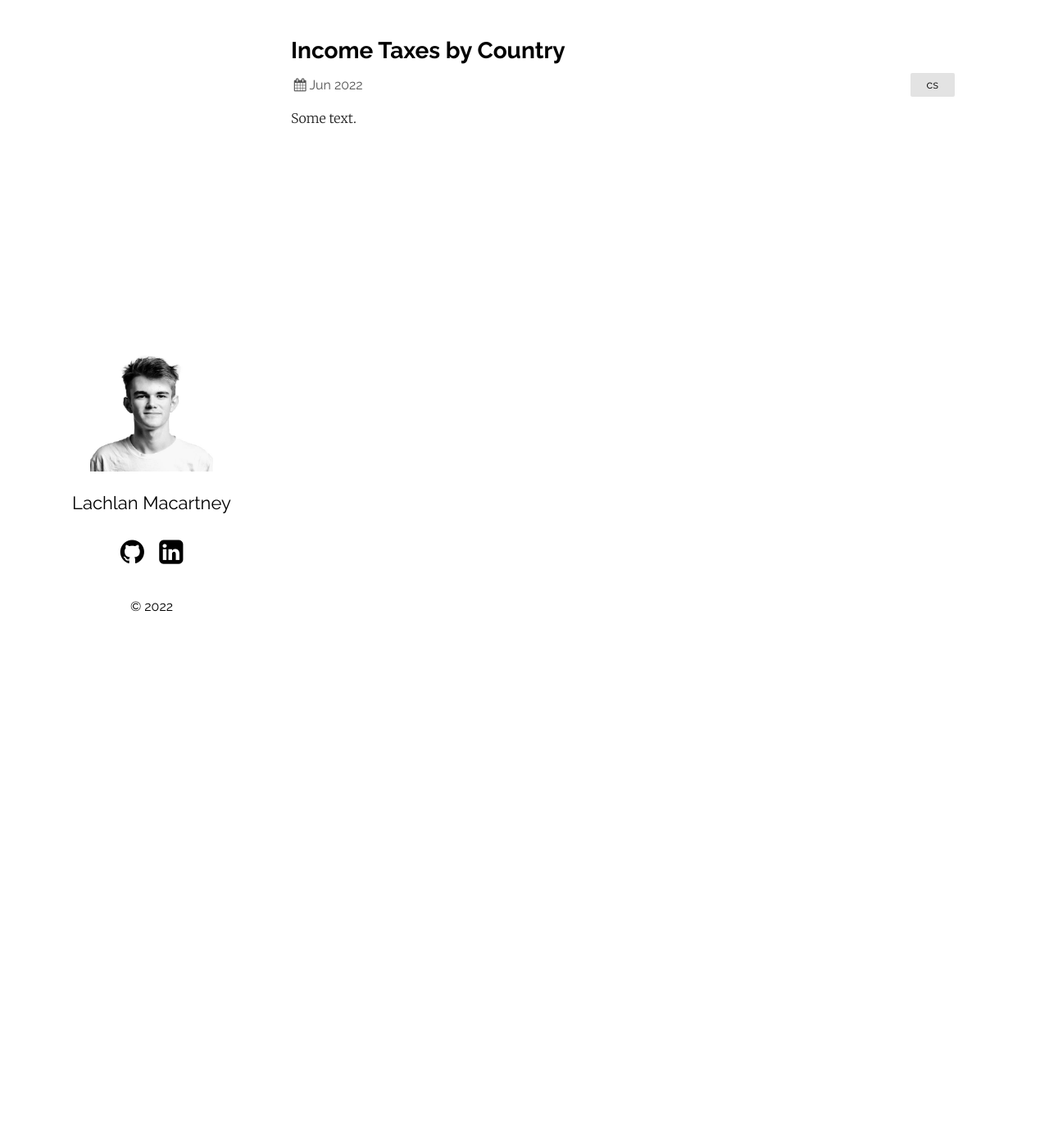
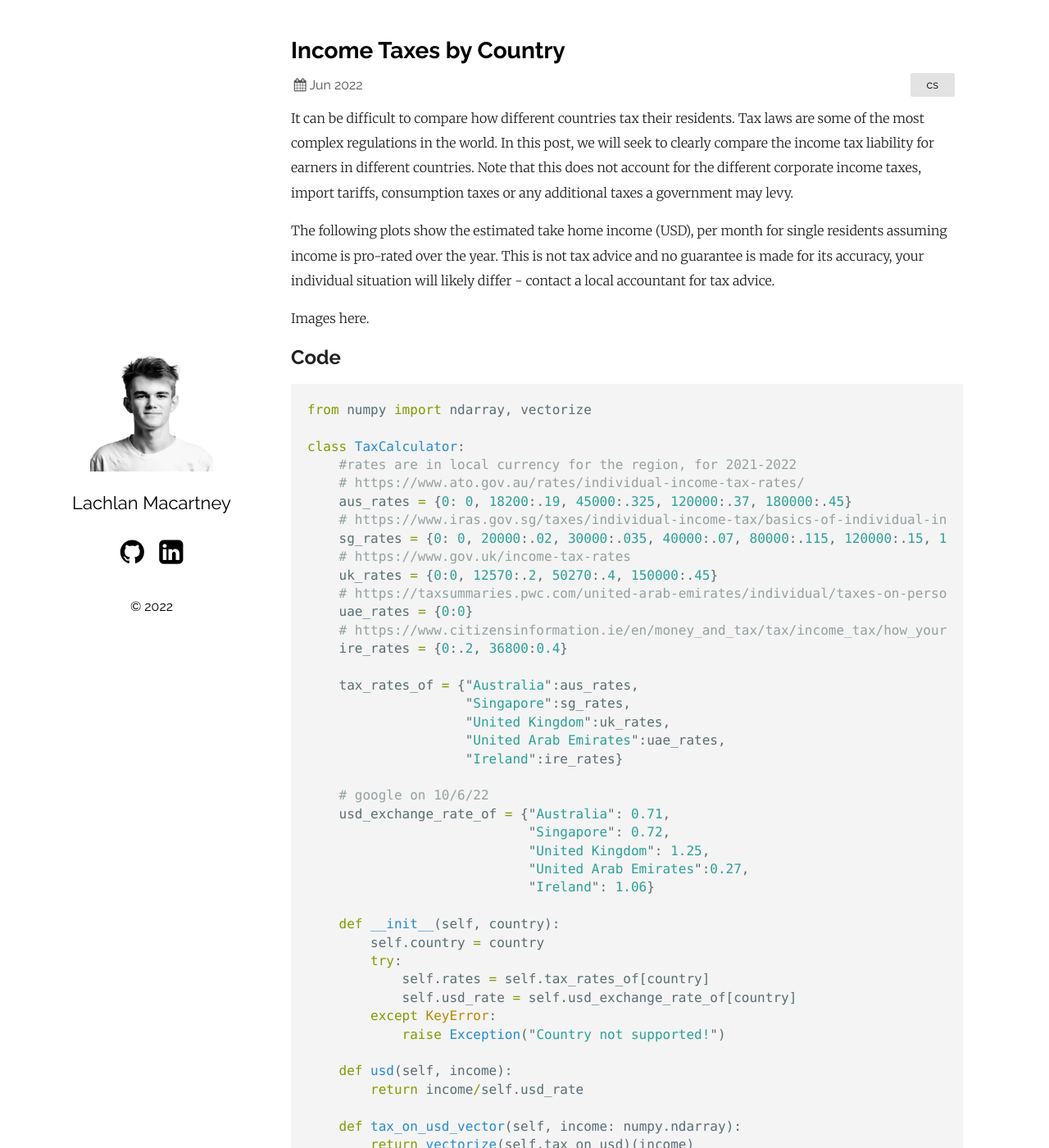
Before and after one commit to lachstr/lachstr.github.io, a Jekyll site: the page built from _posts/2022-06-10-income-tax.md, in a window 1280 px wide and 1400 px high. Shown: the whole window at 82% size. Built offline with Jekyll 4.4.1, drawn with Linux system fonts in a browser that asks for light colours; some of the changed text lies outside the part shown.

Commit message:
Update 2022-06-10-income-tax.md

````diff
--- a/_posts/2022-06-10-income-tax.md
+++ b/_posts/2022-06-10-income-tax.md
@@ -3,4 +3,97 @@ layout: post
 title: "Income Taxes by Country"
 categories: cs
 ---
-Some text.
+It can be difficult to compare how different countries tax their residents. Tax laws are some of the most complex regulations in the world. In this post, we will seek to clearly compare the income tax liability for earners in different countries. Note that this does not account for the different corporate income taxes, import tariffs, consumption taxes or any additional taxes a government may levy.
+
+The following plots show the estimated take home income (USD), per month for single residents assuming income is pro-rated over the year. This is not tax advice and no guarantee is made for its accuracy, your individual situation will likely differ - contact a local accountant for tax advice.
+
+Images here.
+
+## Code
+
+```python
+from numpy import ndarray, vectorize
+
+class TaxCalculator:
+    #rates are in local currency for the region, for 2021-2022
+    # https://www.ato.gov.au/rates/individual-income-tax-rates/
+    aus_rates = {0: 0, 18200:.19, 45000:.325, 120000:.37, 180000:.45}
+    # https://www.iras.gov.sg/taxes/individual-income-tax/basics-of-individual-income-tax/tax-residency-and-tax-rates/individual-income-tax-rates
+    sg_rates = {0: 0, 20000:.02, 30000:.035, 40000:.07, 80000:.115, 120000:.15, 160000:.18, 200000:.19, 240000:.195, 280000:.2, 320000:.22}
+    # https://www.gov.uk/income-tax-rates
+    uk_rates = {0:0, 12570:.2, 50270:.4, 150000:.45}
+    # https://taxsummaries.pwc.com/united-arab-emirates/individual/taxes-on-personal-income
+    uae_rates = {0:0}
+    # https://www.citizensinformation.ie/en/money_and_tax/tax/income_tax/how_your_tax_is_calculated.html
+    ire_rates = {0:.2, 36800:0.4}
+
+    tax_rates_of = {"Australia":aus_rates,
+                    "Singapore":sg_rates,
+                    "United Kingdom":uk_rates,
+                    "United Arab Emirates":uae_rates,
+                    "Ireland":ire_rates}
+
+    # google on 10/6/22
+    usd_exchange_rate_of = {"Australia": 0.71,
+                            "Singapore": 0.72,
+                            "United Kingdom": 1.25,
+                            "United Arab Emirates":0.27,
+                            "Ireland": 1.06}
+
+    def __init__(self, country):
+        self.country = country
+        try:
+            self.rates = self.tax_rates_of[country]
+            self.usd_rate = self.usd_exchange_rate_of[country]
+        except KeyError:
+            raise Exception("Country not supported!")
+
+    def usd(self, income):
+        return income/self.usd_rate
+
+    def tax_on_usd_vector(self, income: numpy.ndarray):
+        return vectorize(self.tax_on_usd)(income)
+
+    def tax_on_usd(self, income: float):
+        return self.tax(income/self.usd_rate)*self.usd_rate
+
+    def tax(self, income):
+
+        tax = 0
+        while income > 0:
+            # find largest bracket which is smaller than income
+            largest_bracket = 0
+            for bracket in self.rates.keys():
+                if bracket >= income:
+                    break
+                largest_bracket = bracket
+
+            tax += (income-largest_bracket)*self.rates[largest_bracket]
+            income = largest_bracket
+        return tax
+
+```
+
+This code shows how the TaxCalculator is used to generate the plots above.
+
+```python
+from numpy import arange
+from matplotlib import pyplot as plt, rcParams
+rcParams['figure.dpi'] = 300
+
+usd_income = arange(100000, 300000, 1000)
+
+for country in ["Australia", "Singapore", "United Kingdom", "Ireland", "United Arab Emirates"]:
+    calculator = TaxCalculator(country)
+
+    usd_income_after_tax = calculator.tax_on_usd_vector(usd_income)
+
+    plt.plot(usd_income/12, (usd_income-usd_income_after_tax)/12, label=country)
+
+plt.xlabel("Monthly Gross Income (USD)")
+plt.ylabel("Monthly Net Income (USD)")
+plt.title("Monthly Net Income by Country")
+plt.legend()
+```
+
+Those wanting to view the full source code may do so at [github.com/lachstr/income-taxes-by-country-plot](https://github.com/lachstr/income-taxes-by-country-plot). A Python3 installation with numpy and matplotlib should be sufficient.
````
